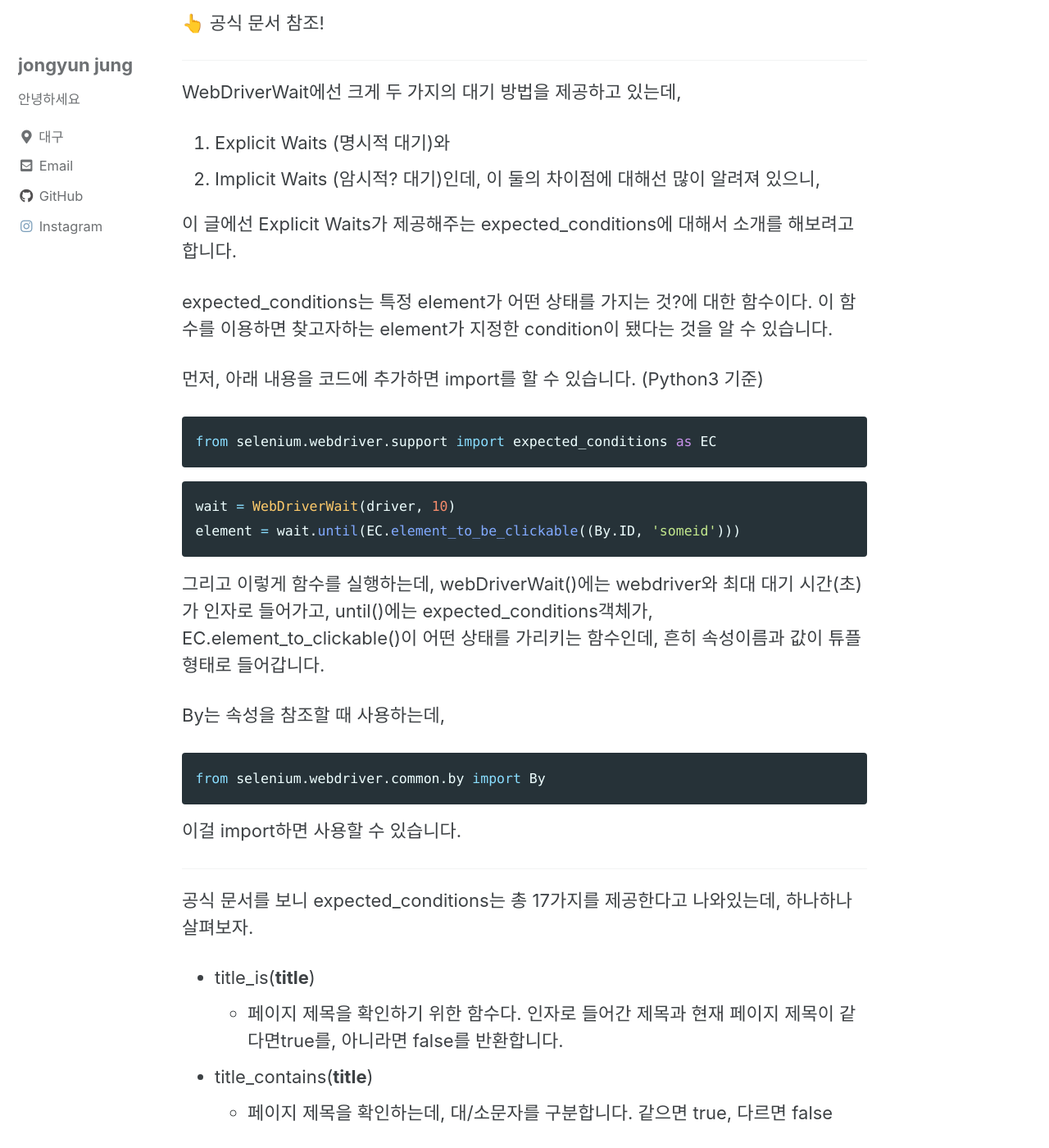
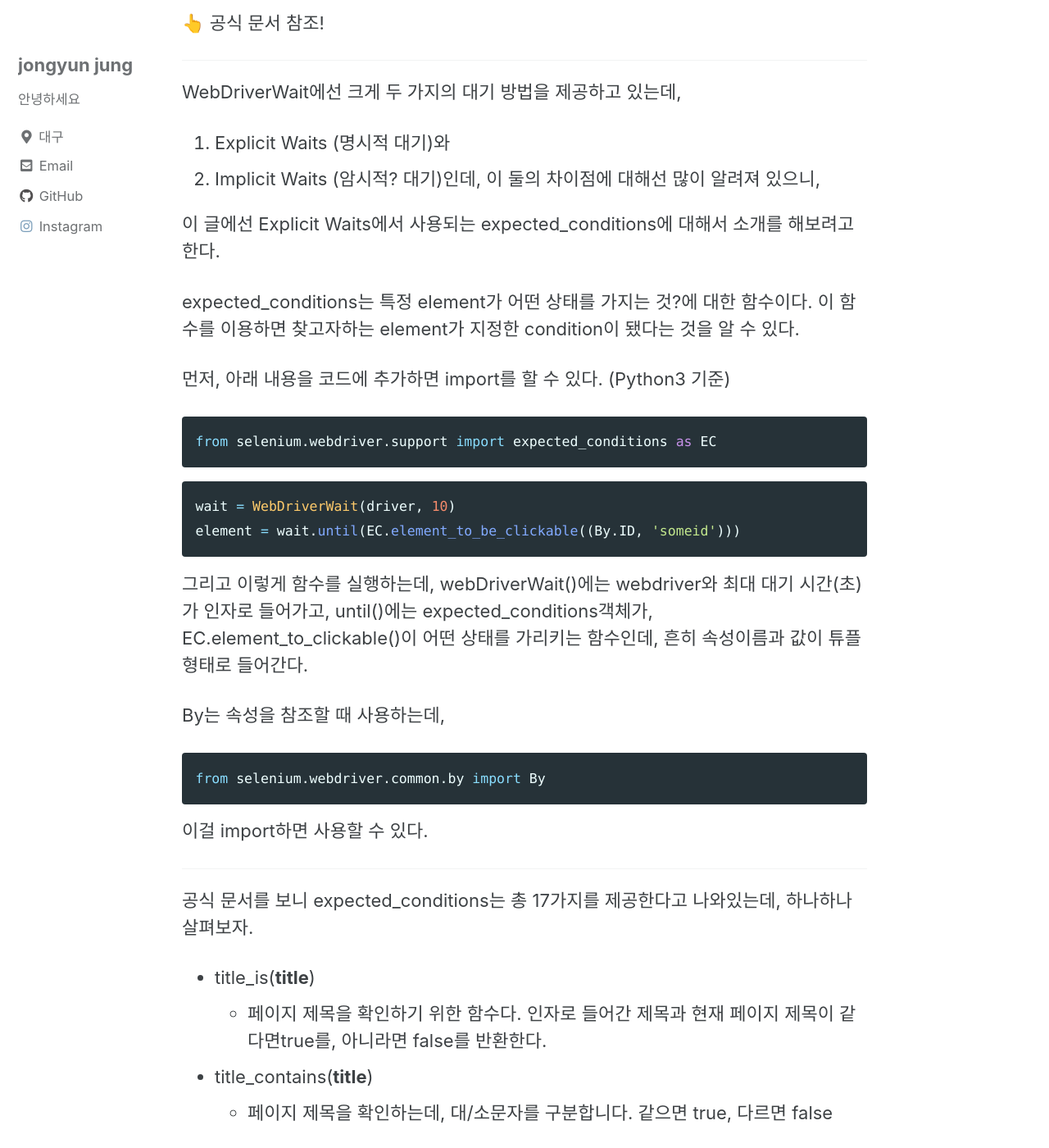
Before and after one commit to unh6uoj/unh6uoj.github.io, a Jekyll site: the page built from _posts/2021-07-08-Selenium 상태 확인 expected_conditions.md, in a window 1280 px wide and 1400 px high, scrolled down 710 px. Shown: the whole window at 82% size. Built offline with Jekyll 4.4.1, drawn with Linux system fonts in a browser that asks for light colours; cached includes are drawn as plain includes; some of the changed text lies outside the part shown.

````diff
--- a/_posts/2021-07-08-Selenium 상태 확인 expected_conditions.md
+++ b/_posts/2021-07-08-Selenium 상태 확인 expected_conditions.md
@@ -14,7 +14,7 @@ tags:
 그래서 웹 사이트가 데이터를 받아오기까지 시간이 필요한데, 흔히 selenium으로 웹 크롤링을 진행 하면서 이런 로딩 시간 때문에 에러가 많이 발생하곤 한다...
 > ⚠️ NoSuchElementException
 
-selenium에선 WebDriverWait이라는 모듈을 통해 로딩을 대기하는 방법을 제공해주고 있습니다.
+이런 문제를 해결하기 위해 selenium에선 WebDriverWait이라는 모듈을 통해 로딩을 대기하는 방법을 제공해주고 있다.
 
 <https://selenium-python.readthedocs.io/waits.html>
 
@@ -27,11 +27,11 @@ WebDriverWait에선 크게 두 가지의 대기 방법을 제공하고 있는데
 1. Explicit Waits (명시적 대기)와
 2. Implicit Waits  (암시적? 대기)인데, 이 둘의 차이점에 대해선 많이 알려져 있으니,
 
-이 글에선 Explicit Waits가 제공해주는 expected_conditions에 대해서 소개를 해보려고 합니다.
+이 글에선 Explicit Waits에서 사용되는 expected_conditions에 대해서 소개를 해보려고 한다.
 
-expected_conditions는 특정 element가 어떤 상태를 가지는 것?에 대한 함수이다. 이 함수를 이용하면 찾고자하는 element가 지정한 condition이 됐다는 것을 알 수 있습니다.
+expected_conditions는 특정 element가 어떤 상태를 가지는 것?에 대한 함수이다. 이 함수를 이용하면 찾고자하는 element가 지정한 condition이 됐다는 것을 알 수 있다.
 
-먼저, 아래 내용을 코드에 추가하면 import를 할 수 있습니다. (Python3 기준)
+먼저, 아래 내용을 코드에 추가하면 import를 할 수 있다. (Python3 기준)
 
 ```python
 from selenium.webdriver.support import expected_conditions as EC
@@ -42,7 +42,7 @@ wait = WebDriverWait(driver, 10)
 element = wait.until(EC.element_to_be_clickable((By.ID, 'someid')))
 ```
 
-그리고 이렇게 함수를 실행하는데, webDriverWait()에는 webdriver와 최대 대기 시간(초)가 인자로 들어가고, until()에는 expected_conditions객체가, EC.element_to_clickable()이 어떤 상태를 가리키는 함수인데, 흔히 속성이름과 값이 튜플 형태로 들어갑니다.
+그리고 이렇게 함수를 실행하는데, webDriverWait()에는 webdriver와 최대 대기 시간(초)가 인자로 들어가고, until()에는 expected_conditions객체가, EC.element_to_clickable()이 어떤 상태를 가리키는 함수인데, 흔히 속성이름과 값이 튜플 형태로 들어간다.
 
 By는 속성을 참조할 때 사용하는데,
 
@@ -50,50 +50,50 @@ By는 속성을 참조할 때 사용하는데,
 from selenium.webdriver.common.by import By
 ```
 
-이걸 import하면 사용할 수 있습니다.
+이걸 import하면 사용할 수 있다.
 
 ---
 
 공식 문서를 보니 expected_conditions는 총 17가지를 제공한다고 나와있는데, 하나하나 살펴보자.
 
 - title_is(**title**)
-  - 페이지 제목을 확인하기 위한 함수다. 인자로 들어간 제목과 현재 페이지 제목이 같다면true를, 아니라면 false를 반환합니다.
+  - 페이지 제목을 확인하기 위한 함수다. 인자로 들어간 제목과 현재 페이지 제목이 같다면true를, 아니라면 false를 반환한다.
 - title_contains(**title**)
   - 페이지 제목을 확인하는데, 대/소문자를 구분합니다. 같으면 true, 다르면 false
 
 <br>
 
 - presence_of_element_located(**locator**)
-  - locator로 들어간 element가 DOM에 있는지 확인합니다. element가 존재하면 true, 없다면 false
+  - locator로 들어간 element가 DOM에 있는지 확인한다. element가 존재하면 true, 없다면 false
 - presence_of_all_elements_located(**locator**)
   - locator로 들어간 element가 하나 이상 존재하는지 확인하고, 찾는 element들을 리스트로 반환
 
 <br>
 
 - visibility_of(**locator**)
-  - locator로 들어간 element가 보이는지 확인합니다. DOM에는 있지만 hidden등의 속성 값으로 보이지 않는 element들을 체크하는데 사용. 해당 element가 보인다면 True, 그렇지 않다면 False를 반환.
+  - locator로 들어간 element가 보이는지 확인한다. DOM에는 있지만 hidden등의 속성 값으로 보이지 않는 element들을 체크하는데 사용. 해당 element가 보인다면 True, 그렇지 않다면 False를 반환.
   - ⚠️주의! width나 height 등의 속성값이 0이 돼서 보이지 않는 element들 또한 보이지 않는 것으로 취급 (visibility~~ 함수들 모두 해당)
 - visibility_of_element_located(**locator**)
-  - locator로 들어간 element가 보이는지 체크하고, DOM에도 있는지 체크합니다.
+  - locator로 들어간 element가 보이는지 체크하고, DOM에도 있는지 체크한다.
 - invisibility_of_element_located(**locator**)
-  - locator로 들어간 element가 보이지 않다면 true를 반환, 보인다면 false를 반환합니다.
+  - locator로 들어간 element가 보이지 않다면 true를 반환, 보인다면 false를 반환한다.
 
 <br>
 
 > ⚠️text_to_be~ 는 정확하지 않습니다...
 - text_to_be_present_in_element(**locator, text_**)
-  - text_가 locator에 존재하는지 확인합니다. 존재하면 true, 없다면 false를 반환
+  - text_가 locator에 존재하는지 확인한다. 존재하면 true, 없다면 false를 반환
 - text_to_be_present_in_element_value
-  - locator로 들어간 element에 text와 text_를 비교, 같다면 true, 다르면 false를 반환합니다.
+  - locator로 들어간 element에 text와 text_를 비교, 같다면 true, 다르면 false를 반환한다.
 
 <br>
 
 - frame_to_be_available_and_switch_to_it(**locator**)
-  - locator로 frame이 들어가고 해당 frame을 사용할 수 있다면 그 frame을 반환합니다.
+  - locator로 frame이 들어가고 해당 frame을 사용할 수 있다면 그 frame을 반환한다.
 <br>
 
 - element_to_be_clickable(**locator**)
-  - locator로 들어간 element가 클릭할 수 있는지 확인하고 클릭할 수 있으면 해당 element를 반환합니다.
+  - locator로 들어간 element가 클릭할 수 있는지 확인하고 클릭할 수 있으면 해당 element를 반환한다.
 
 <br>
 
@@ -111,12 +111,12 @@ from selenium.webdriver.common.by import By
 - element_selection_state_to_be(**element, is_selected**)
   - element가 bool형의 is_select와 같은 상태인지(select 되었는지) 확인한다.
 - element_located_selection_state_to_be(**locator, is_selected**)
-  - locator로 들어간 element가 존재하고 선택(select) 가능한지 확인하고, bool형의 is_selected와 비교합니다.
+  - locator로 들어간 element가 존재하고 선택(select) 가능한지 확인하고, bool형의 is_selected와 비교한다.
 
 <br>
 
 - alert_is_present
-  - alert창이 존재하는지 확인합니다.
+  - alert창이 존재하는지 확인한다.
 
 <br>
 
````
Also changed, not shown: _posts/2021-07-28-React 함수형 컴포넌트에서 State사용법.md (+1 -1 lines), _posts/2021-08-03-Python FastAPI 알아보고 설치하고 초기 설정 해보기.md (+0 -4 lines).
